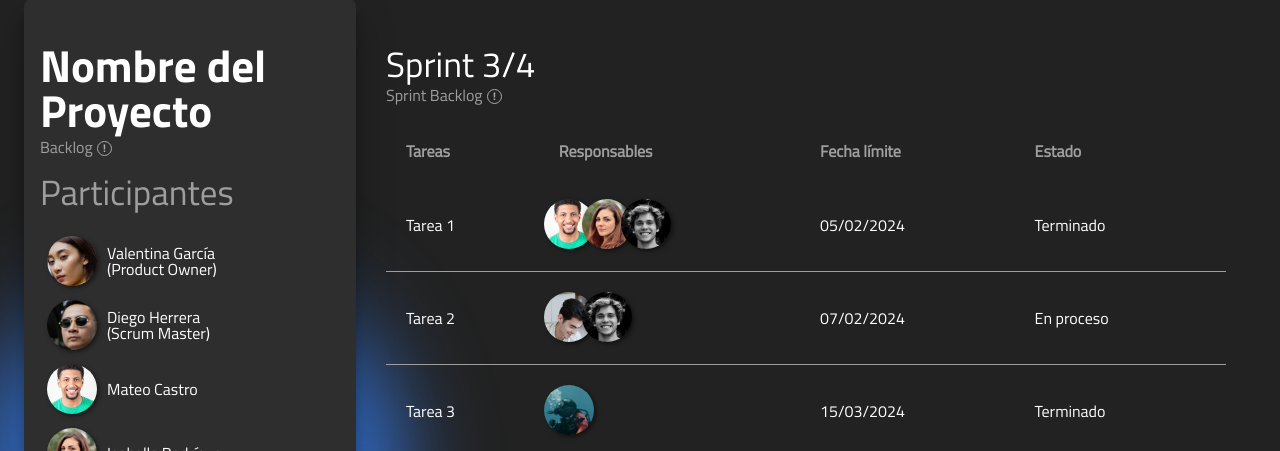
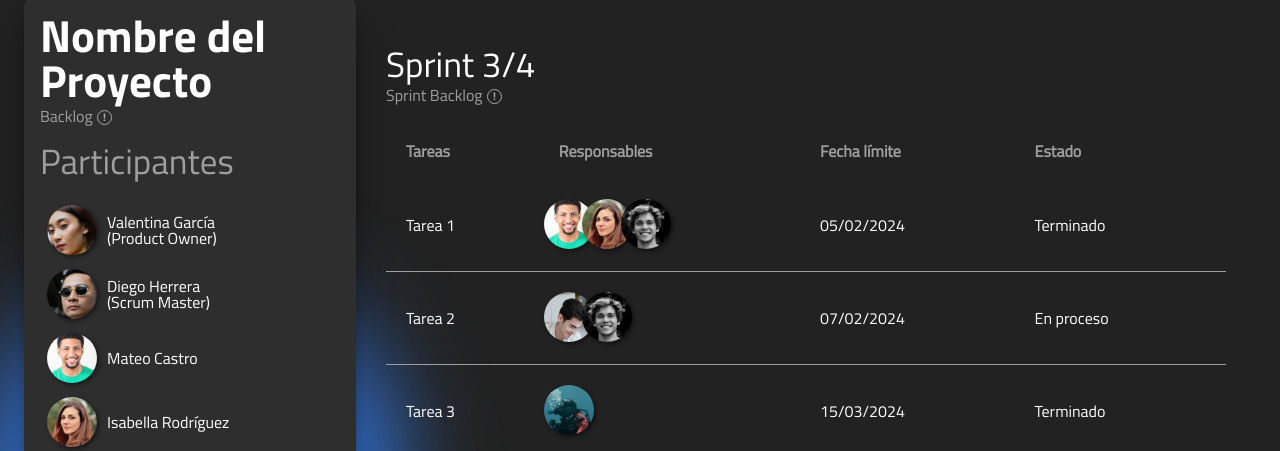
Before and after one commit to dargo99/softask, a plain HTML site: page index.html in a window 1280 px wide. Shown: the part 87-538 px from the top of the page. Drawn offline with Linux system fonts and the light colour scheme.

Commit message:
margin h1

```diff
--- a/styles.css
+++ b/styles.css
@@ -213,7 +213,7 @@ h3 {
 }
 
 .lateral h1 {
-    margin-bottom: 1px;
+    margin: 0;
 }
 
 .info {
```
